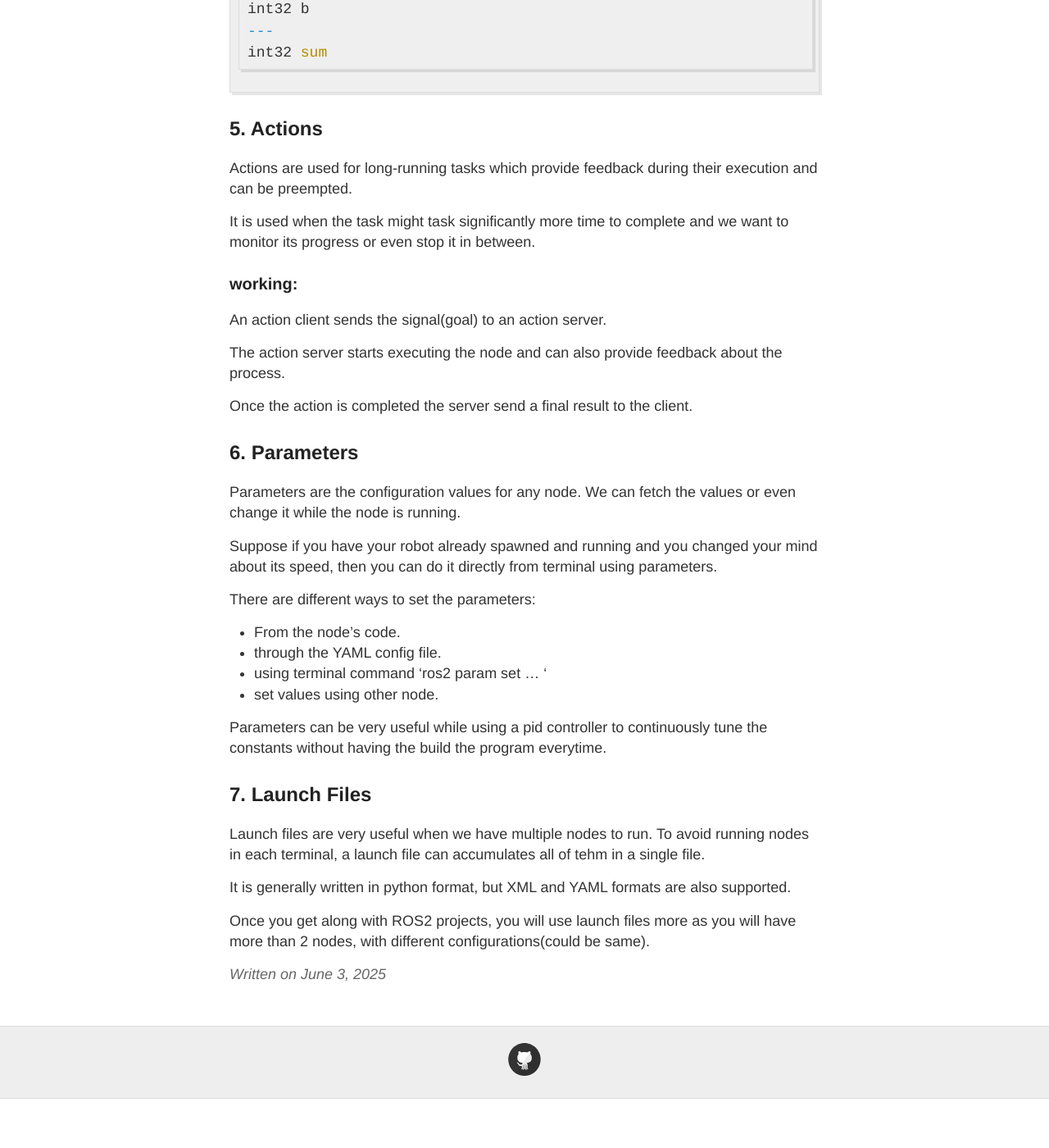
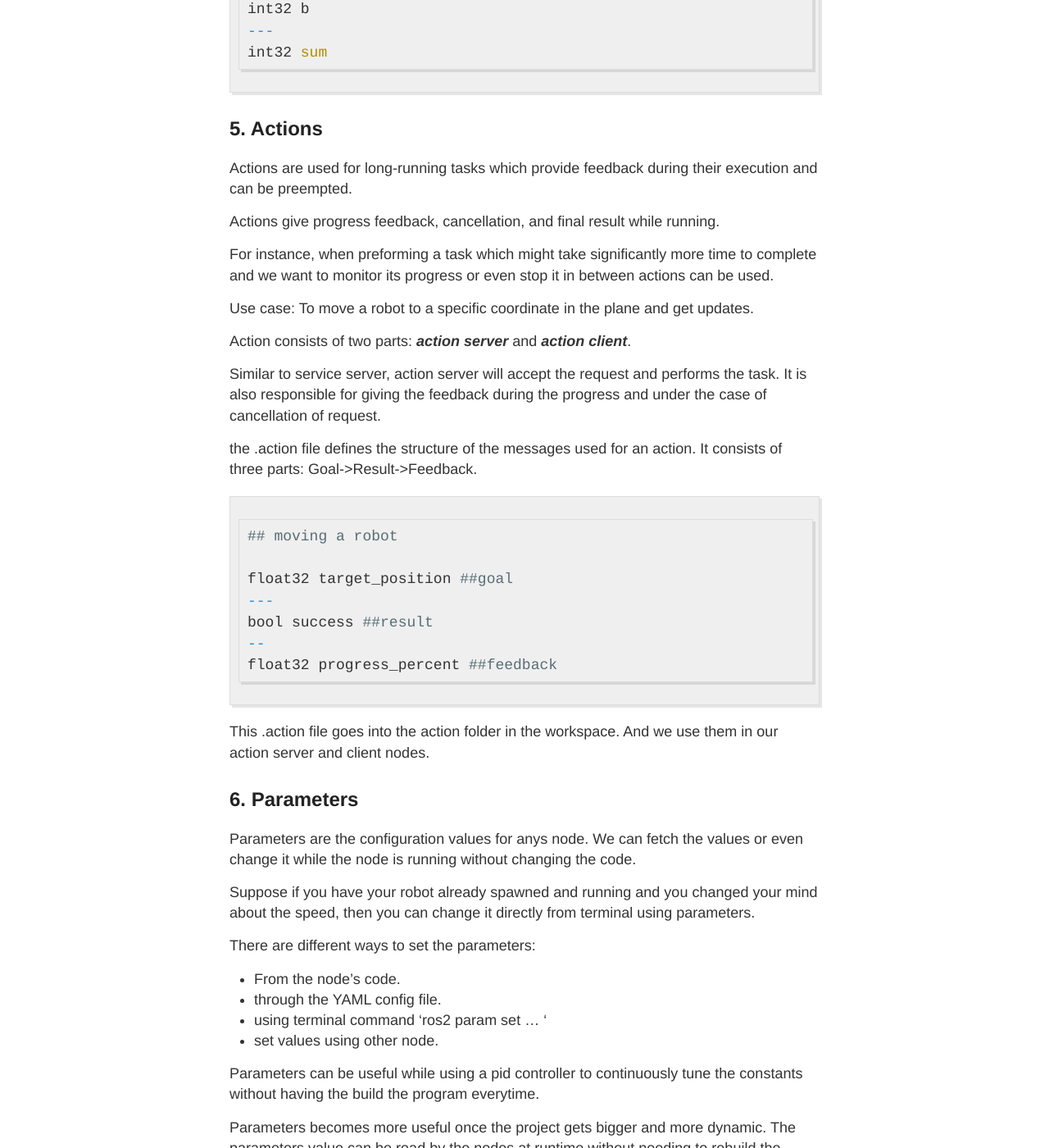
Before and after one commit to Chintan1971/chintan1971.github.io, a Jekyll site: the page built from _posts/2025-06-03-ros2-concepts.md, in a window 1280 px wide and 1400 px high, scrolled down 3283 px. Shown: the whole window at 82% size. Built offline with Jekyll 4.4.1, drawn with Linux system fonts in a browser that asks for light colours; before the commit the page ends 4623 px from its top, so only the background shows below that; some of the changed text lies outside the part shown.

Commit message:
added actions+paramters to the concepts

````diff
--- a/_posts/2025-06-03-ros2-concepts.md
+++ b/_posts/2025-06-03-ros2-concepts.md
@@ -48,7 +48,7 @@ Topics are the communication channels through which nodes exchange data in form
 
 It is a unidirectional stream for continuous data flow. This is ideal for things like sensor readings, robot state updates or regular interval commands.
 
-### working:
+### Working:
 
 A node that wants to share data publishes messages to a specific topic.
 The nodes which are interested in that data subscribe to the same topic to be able to receive those messages.
@@ -102,7 +102,7 @@ The server node advertises a service by a name, waits for requests and sends bac
 
 The client node requests message to the server and waits until it is receives the response before continuing.
 
-Service files are defined with `.srv` extension, it consists of both request and response format separated by **---**.
+Service files are defined with `.srv` extension, it consists of both request and response format separated by **---**. The .srv files are used by the server and client nodes.
 
 For Example:
 ```bash
@@ -117,21 +117,35 @@ int32 sum
 
 Actions are used for long-running tasks which provide feedback during their execution and can be preempted.
 
-It is used when the task might task significantly more time to complete and we want to monitor its progress or even stop it in between.
+Actions give progress feedback, cancellation, and final result while running.
 
-### working:
+For instance, when preforming a task which might take significantly more time to complete and we want to monitor its progress or even stop it in between actions can be used.
 
-An action client sends the signal(goal) to an action server.
+Use case: To move a robot to a specific coordinate in the plane and get updates.
 
-The action server starts executing the node and can also provide feedback about the process.
+Action consists of two parts: ***action server*** and ***action client***.
 
-Once the action is completed the server send a final result to the client.
+Similar to service server, action server will accept the request and performs the task. It is also responsible for giving the feedback during the progress and under the case of cancellation of request.
+
+the .action file defines the structure of the messages used for an action. It consists of three parts: Goal->Result->Feedback.
+
+```bash
+## moving a robot
+
+float32 target_position ##goal
+---
+bool success ##result
+--
+float32 progress_percent ##feedback
+```
+
+This .action file goes into the action folder in the workspace. And we use them in our action server and client nodes.
 
 ## 6. Parameters
 
-Parameters are the configuration values for any node. We can fetch the values or even change it while the node is running.
+Parameters are the configuration values for anys node. We can fetch the values or even change it while the node is running without changing the code.
 
-Suppose if you have your robot already spawned and running and you changed your mind about its speed, then you can do it directly from terminal using parameters.
+Suppose if you have your robot already spawned and running and you changed your mind about the speed, then you can change it directly from terminal using parameters.
 
 There are different ways to set the parameters:
 - From the node's code.
@@ -139,7 +153,59 @@ There are different ways to set the parameters:
 - using terminal command 'ros2 param set ... '
 - set values using other node.
 
-Parameters can be very useful while using a pid controller to continuously tune the constants without having the build the program everytime.
+Parameters can be useful while using a pid controller to continuously tune the constants without having the build the program everytime.
+
+Parameters becomes more useful once the project gets bigger and more dynamic. The parameters value can be read by the nodes at runtime without needing to rebuild the code.
+
+Examples:
+```bash
+#robot_mover.py
+
+import rclpy
+import rclpy.node
+
+class MoveRobot(rclpy.node.Node):
+    def __init__(self):
+        super().__init__('robot_mover')
+        self.declare_parameter('speed',0.5) #default speed
+        self.speed = self.get_parameter('speed').get_parameter_value().double_value
+        self.get_logger().info('Robot speed set to {}'.format(self.speed))
+
+def main(args=None):
+    rclpy.init()
+    node = MoveRobot()
+    rclpy.spin(node)
+    node.destroy_node()
+    rclpy.shutdown()
+```
+Launch with custom speed
+```bash
+ros2 run package_name robot_mover --ros-args -p speed:=1.0
+```
+Launch using YAML file + launch file
+```bash
+## params.yaml file
+
+robot_mover:
+  ros__parameters:
+    speed: 1.0
+
+##launch file
+
+Node(
+    package='package_name',
+    executable='robot_mover',
+    name='robot_mover',
+    parameters=['params.yaml']
+)
+```
+
+```bash
+ros2 param set /robot_mover speed 1.0
+```
+Using .yaml can be helpful when we have multiple parameters to tweak: we can simply edit the .yaml file and restart/relaunch the node without needing to rebuilding it or changing code.
+
+This practice also keeps the code clean. Parameter values are separated the logic.
 
 ## 7. Launch Files
 
````
Also changed, not shown: _posts/2025-06-01-getting-started-with-ros2.md (+4 -4 lines).
